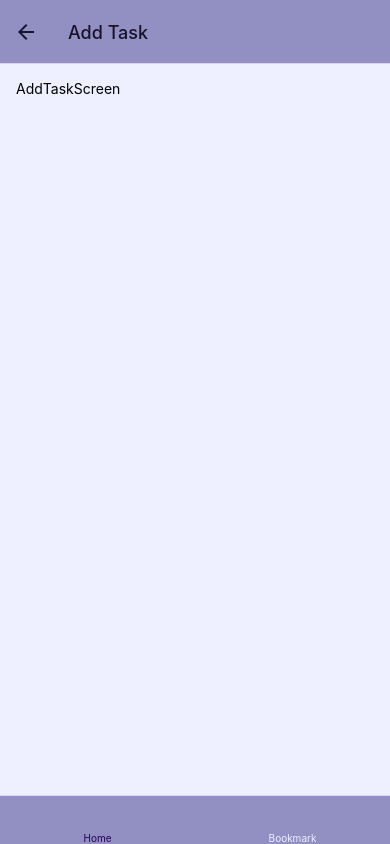
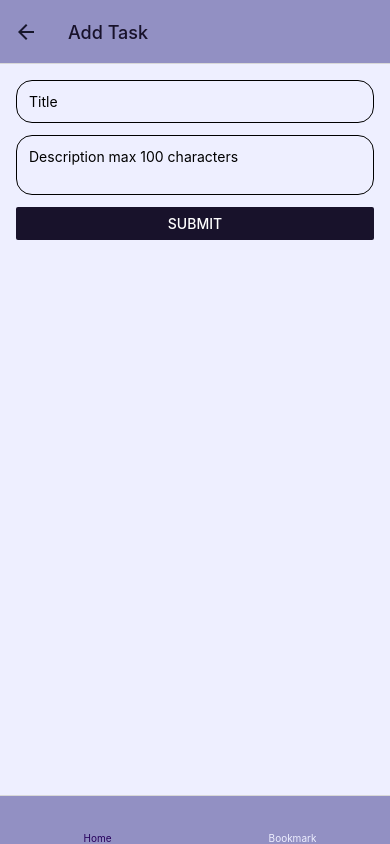
Before and after one commit to bellkimkeith/tasklist, a React Native app: screen /AddTask in a window 390 px wide. Built offline with nearby package versions, Linux system fonts and the light colour scheme; some icons are missing.

Commit message:
Initial design for adding task and using addtask from store

```diff
--- a/components/TaskList.js
+++ b/components/TaskList.js
@@ -1,33 +1,15 @@
 import {FlatList, StyleSheet, View} from 'react-native';
 import React from 'react';
 import TaskItem from './TaskItem';
+import {useTaskStore} from '../store';
 
 const TaskList = () => {
-  const DATA = [
-    {
-      id: 'bd7acbea-c1b1-46c2-aed5-3ad53abb28ba',
-      title: 'First Item',
-      description: 'sample description',
-      date: '07/28/2024',
-    },
-    {
-      id: '3ac68afc-c605-48d3-a4f8-fbd91aa97f63',
-      title: 'Second Item',
-      description: 'sample description',
-      date: '07/28/2024',
-    },
-    {
-      id: '58694a0f-3da1-471f-bd96-145571e29d72',
-      title: 'Third Item',
-      description: 'sample description',
-      date: '07/28/2024',
-    },
-  ];
+  const tasks = useTaskStore().tasks;
 
   return (
     <View style={styles.container}>
       <FlatList
-        data={DATA}
+        data={tasks}
         renderItem={({item}) => (
           <TaskItem
             key={item.id}
--- a/screens/AddTaskScreen.tsx
+++ b/screens/AddTaskScreen.tsx
@@ -1,10 +1,61 @@
-import {StyleSheet, Text, View} from 'react-native';
-import React from 'react';
+import {Alert, Button, StyleSheet, TextInput, View} from 'react-native';
+import React, {useState} from 'react';
+import {useTaskStore} from '../store';
+import {useNavigation} from '@react-navigation/native';
+
+type AddTaskForm = {
+  title: string;
+  description: string;
+};
 
 const AddTaskScreen = () => {
+  const [taskData, setTaskData] = useState<AddTaskForm>({
+    title: '',
+    description: '',
+  });
+  const navigation = useNavigation();
+
+  const addTask = useTaskStore().addTask;
+
   return (
     <View style={styles.container}>
-      <Text>AddTaskScreen</Text>
+      <TextInput
+        style={styles.input}
+        placeholder="Title"
+        onChangeText={text => setTaskData({...taskData, title: text})}
+        autoCapitalize="none"
+        autoComplete="off"
+        autoCorrect={false}
+      />
+      <TextInput
+        multiline={true}
+        style={styles.input}
+        maxLength={100}
+        placeholder="Description max 100 characters"
+        onChangeText={text => setTaskData({...taskData, description: text})}
+        autoCapitalize="none"
+        autoComplete="off"
+        autoCorrect={false}
+      />
+      <Button
+        title="Submit"
+        color="#18122B"
+        onPress={() => {
+          if (Object.values(taskData).every(item => !!item)) {
+            addTask({
+              id: new Date().toISOString(),
+              title: taskData.title,
+              description: taskData.description,
+              date: new Intl.DateTimeFormat('en-PH').format(new Date()),
+            });
+            navigation.goBack();
+          } else {
+            Alert.alert('Incomplete', 'Please fill up all fields.', [
+              {text: 'OK'},
+            ]);
+          }
+        }}
+      />
     </View>
   );
 };
@@ -16,5 +67,11 @@ const styles = StyleSheet.create({
     flex: 1,
     padding: 16,
     backgroundColor: '#EEEFFF',
+    gap: 12,
+  },
+  input: {
+    padding: 12,
+    borderWidth: 1,
+    borderRadius: 16,
   },
 });
--- a/store.ts
+++ b/store.ts
@@ -1,6 +1,7 @@
 import {create} from 'zustand';
 
 type Task = {
+  id: string;
   title: string;
   description: string;
   date: string;
@@ -13,5 +14,5 @@ type TaskStore = {
 
 export const useTaskStore = create<TaskStore>(set => ({
   tasks: [],
-  addTask: task => set(state => ({tasks: [...state.tasks, task]})),
+  addTask: task => set(state => ({tasks: [...state.tasks, {...task}]})),
 }));
```
